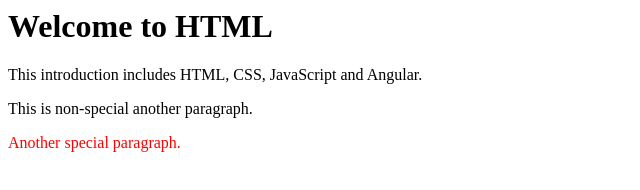
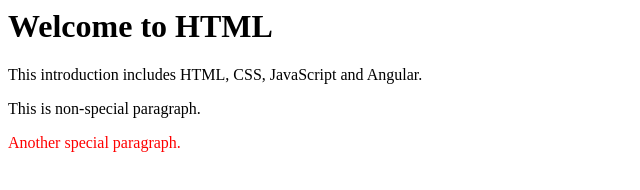
Before and after one commit to NexulAcademy/intro-html-css-js, a plain HTML site: page index.html in a window 1280 px wide. Shown: the full height of the page, 0-640 px from the left. Drawn offline with Linux system fonts and the light colour scheme.

Commit message:
grammar fix

```diff
--- a/index.html
+++ b/index.html
@@ -10,7 +10,7 @@
         This introduction includes HTML, CSS, JavaScript and Angular.
     </p>
     <p>
-        This is non-special another paragraph.
+        This is non-special paragraph.
     </p>
     <div>
         <p class="special">
```
